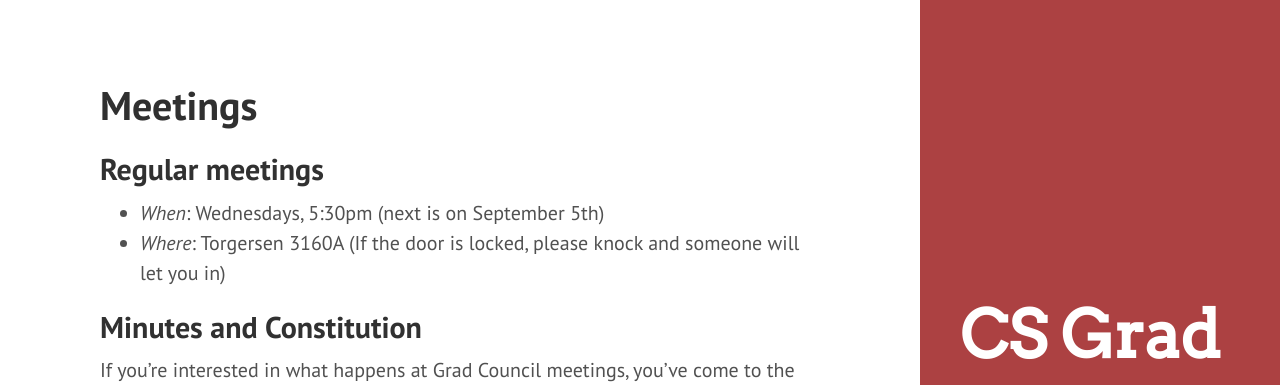
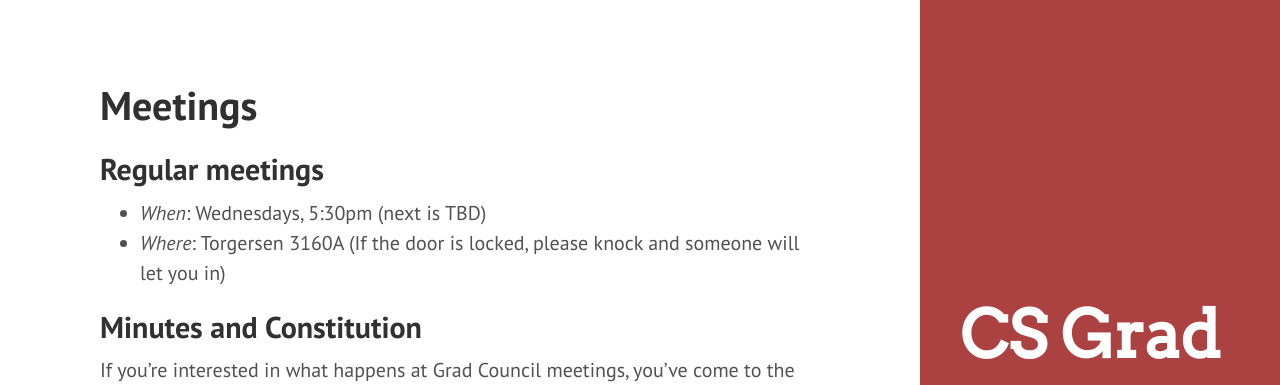
Before and after one commit to CSGraduateCouncil-VirginiaTech/csgc-website, a Jekyll site: the page built from csgc-jekyll-src/meetings.md, in a window 1280 px wide. Shown: the top 385 px of the page. Built offline with Jekyll 4.4.1, drawn with Linux system fonts in a browser that asks for light colours.

Commit message:
Meeting time.

```diff
--- a/csgc-jekyll-src/meetings.md
+++ b/csgc-jekyll-src/meetings.md
@@ -5,7 +5,7 @@ permalink: /meetings/
 ---
 
 ## Regular meetings
-* *When*: Wednesdays, 5:30pm (next is on September 5th)
+* *When*: Wednesdays, 5:30pm (next is TBD)
 * *Where*: Torgersen 3160A (If the door is locked, please knock and someone will let you in)
 
 ## Minutes and Constitution
```
